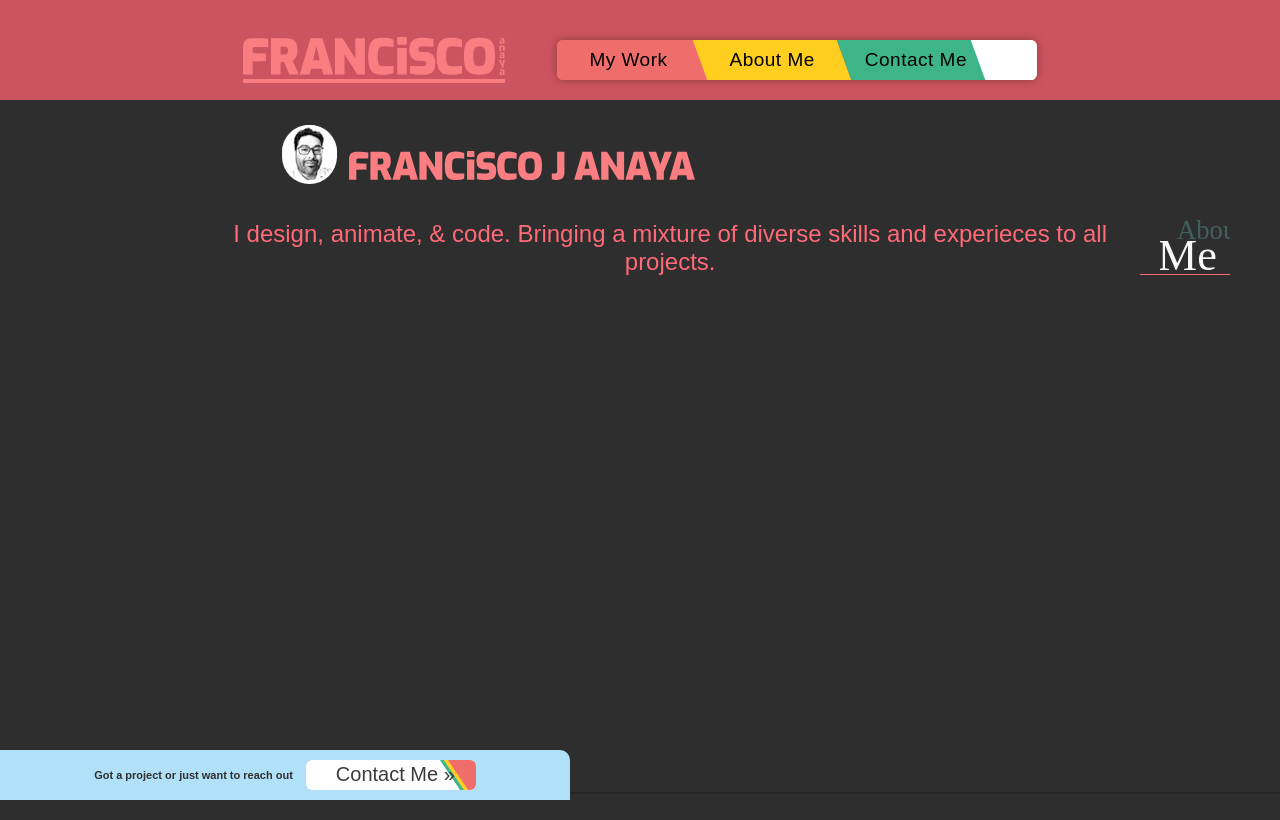
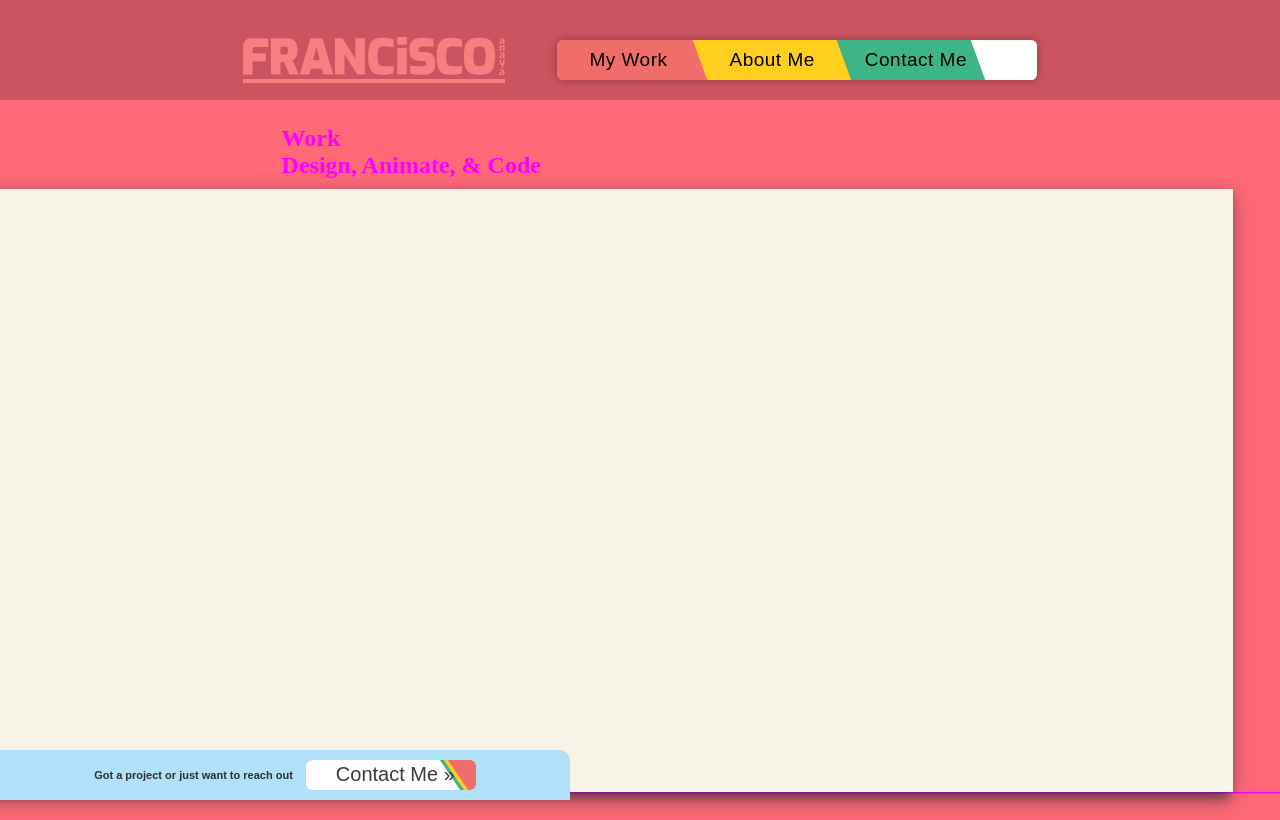
Before and after one commit to anayafj/portfolio-site-anaya, a Next.js app: page /about in a window 1280 px wide. Built offline with nearby package versions, Linux system fonts and the light colour scheme; a web font is replaced by a local one.

Commit message:
about page needs layout help-remove line at bottom right

```diff
--- a/pages/about.js
+++ b/pages/about.js
@@ -3,9 +3,21 @@ import styles from '../styles/pages/about.module.scss';
 export default function About() {
 
 	return (
-			<div className={styles.aboutPage}>
+		<div className={styles.aboutPage}>
 
-				<div className={styles.top}>
+			<div className={styles.top}>
+				<div className={styles.subheader}>
+					<h1>Work</h1>
+					<h2>Design, Animate, <span>&amp;</span> Code</h2>
+				</div>
+			</div>
+			<div className={styles.mainContainer}>
+				<div className={styles.projectContainer}>
+					{/* <div className={styles.projects}>{renderProjects()}</div> */}
+				</div>
+			</div>
+
+			{/* <div className={styles.top}>
 					<div className={styles.lockup}>
 						<div className={styles.photo}>
 							<img src="/images/about_photo.png" alt="Photo" />
@@ -14,8 +26,8 @@ export default function About() {
 							<img src="/svg/logo_name_sm.svg" alt="Francisco Anaya" />
 						</div>
 					</div>
-				</div>
-				<div className={styles.bottom}>
+				</div> */}
+			{/* <div className={styles.bottom}>
 					<div className={styles.subheader}>
 						<h1>
 							I design, animate, <span>&amp;</span> code. Bringing a mixture of
@@ -26,8 +38,8 @@ export default function About() {
 						<img src="/svg/homeNav_me.svg" alt="About Me Logo" />
 						<div className={styles.lines}></div>
 					</div>
-				</div>
-				<hr noshade="false" />
-			</div>
+				</div> */}
+			<hr noshade="false" />
+		</div>
 	);
 }
--- a/styles/components/Logo.module.scss
+++ b/styles/components/Logo.module.scss
@@ -5,7 +5,7 @@
 	position: relative;
 	border-bottom: 6px solid #FA7D81;
 	max-width: 446px;
-	margin-top: 4vw;
+	margin-top: 3vw;
 	cursor: pointer;
 	pointer-events: none;
 
--- a/styles/layouts/Layout.module.scss
+++ b/styles/layouts/Layout.module.scss
@@ -8,7 +8,6 @@ $pages-bg-height : 100px;
 	display: flex;
     min-height: 100vh;
 	flex-direction: column;
-	// height: 100vh;
 	background-color: variables.$color-pink;
 	overflow: hidden;
 	user-select: none;
--- a/styles/pages/about.module.scss
+++ b/styles/pages/about.module.scss
@@ -4,6 +4,8 @@
 $page_height: 709px;
 $infoBox_width: 1182px;
 $infoBox_height: 430px;
+$shadow-color-subheader: hsla(0, 0%, 0%, 0.4);
+$shadow-color: hsla(220, 14%, 17%, 0.3);
 
 .aboutPage {
 	display: flex;
@@ -11,14 +13,20 @@ $infoBox_height: 430px;
 	width: 100%;
 	height: 66vw;
 	max-height: 720px;
-	background-color: variables.$color-homeGray;
+	// background-color: variables.$color-homeGray;
+	background-color: variables.$color-pink;
 
 	hr {
 		width: 100%;
 		border-width: 1px;
-		border-color: variables.$color-overlayDrkGray;
+		// border-color: transparent;
 		margin-top: auto;
 		margin-bottom: 2%;
+		border-top-color: unset;
+	}
+
+	hr[border-top-style]{
+		border-top-style:dashed;
 	}
 
 	.background {
@@ -109,6 +117,64 @@ $infoBox_height: 430px;
 		}
 	}
 
+	.mainContainer {
+		position: relative;
+		display: flex;
+		align-self: flex-end;
+		width: 100%; //97vw;
+		height: 79vh;
+		// right: 46px;
+		margin: 0 47px 0 0;
+		border-radius: 0;
+		background-color: #f7f3e7;
+		overflow: hidden;
+		filter: drop-shadow(-4px 6px 4px $shadow-color)
+		  drop-shadow(-2px 6px 6px $shadow-color)
+		  drop-shadow(0px 4px 10px $shadow-color);
+
+		@media (max-height: 799px) {
+		  height: 71vh;
+		}
+
+		.projectContainer {
+		  display: flex;
+		  flex-flow: column wrap;
+		  overflow: auto;
+		  scroll-behavior: smooth;
+		  -ms-overflow-style: none; /* IE and Edge */
+		  scrollbar-width: none;
+		  margin: 3vh 2vw 2px;
+
+		  &::-webkit-scrollbar {
+			display: none;
+		  }
+
+		  .fade {
+			position: absolute;
+			top: 20px;
+			width: 100%;
+			height: 4px;
+			background: linear-gradient(
+			  180deg,
+			  rgba(54, 54, 54, 1) 0%,
+			  rgba(54, 54, 54, 0) 100%
+			);
+		  }
+
+		  .projects {
+			display: flex;
+			column-gap: 4vw;
+			row-gap: 1vw;
+			flex-flow: row wrap;
+			margin-left: 10px;
+
+			@media (min-width: 1575px) {
+			  column-gap: 6vw;
+			}
+		  }
+		}
+	}
+
 	.bottom {
 		display: inline-flex;
 		justify-content: flex-end;
```
Also changed, not shown: public/images/nopal.png (added), public/images/nopal_large.png (added).
